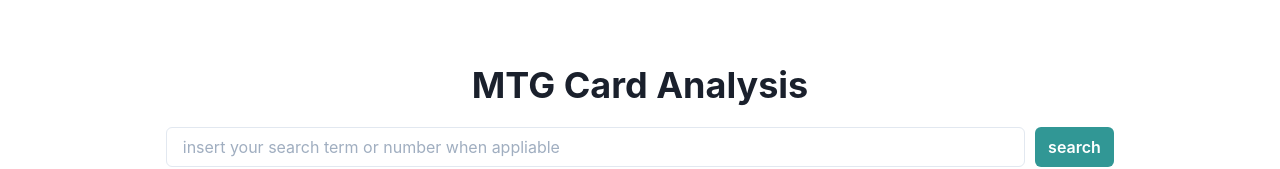
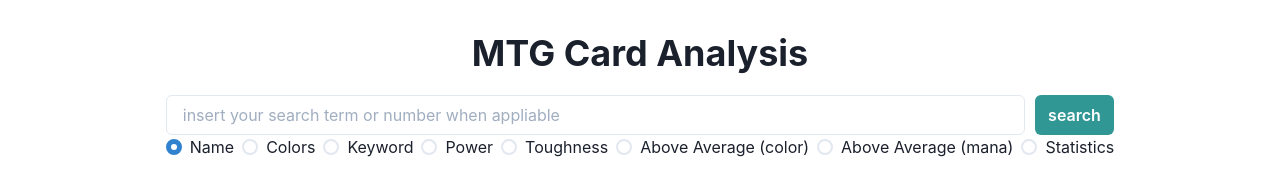
Before and after one commit to carlosmfps/mtg_analysis_FE, a React (Create React App) app: page / in a window 1280 px wide. Shown: the top 169 px of the page. Built offline with nearby package versions, Linux system fonts and the light colour scheme; the HTML template or start-up script is replaced by a standard one.

Commit message:
Changed query results height

```diff
--- a/src/App.css
+++ b/src/App.css
@@ -29,7 +29,7 @@
 
 .search {
   vertical-align: middle;
-  height: 20%;
+  height: 12%;
 }
 
 .searchInput {
@@ -80,7 +80,7 @@
 
 .statsChoiceWrapper {
   text-align: center;
-  margin-top: 25px;
+  margin-top: 5px;
 }
 
 .statsChoice {
--- a/src/App.js
+++ b/src/App.js
@@ -205,7 +205,7 @@
   return (
     <ChakraProvider>
       <div className="main">
-        <Heading paddingTop={'4rem'}>MTG Card Analysis</Heading>
+        <Heading paddingTop={'2rem'}>MTG Card Analysis</Heading>
         <div className="search">
           <div className="searchInput">
             <Input
```
